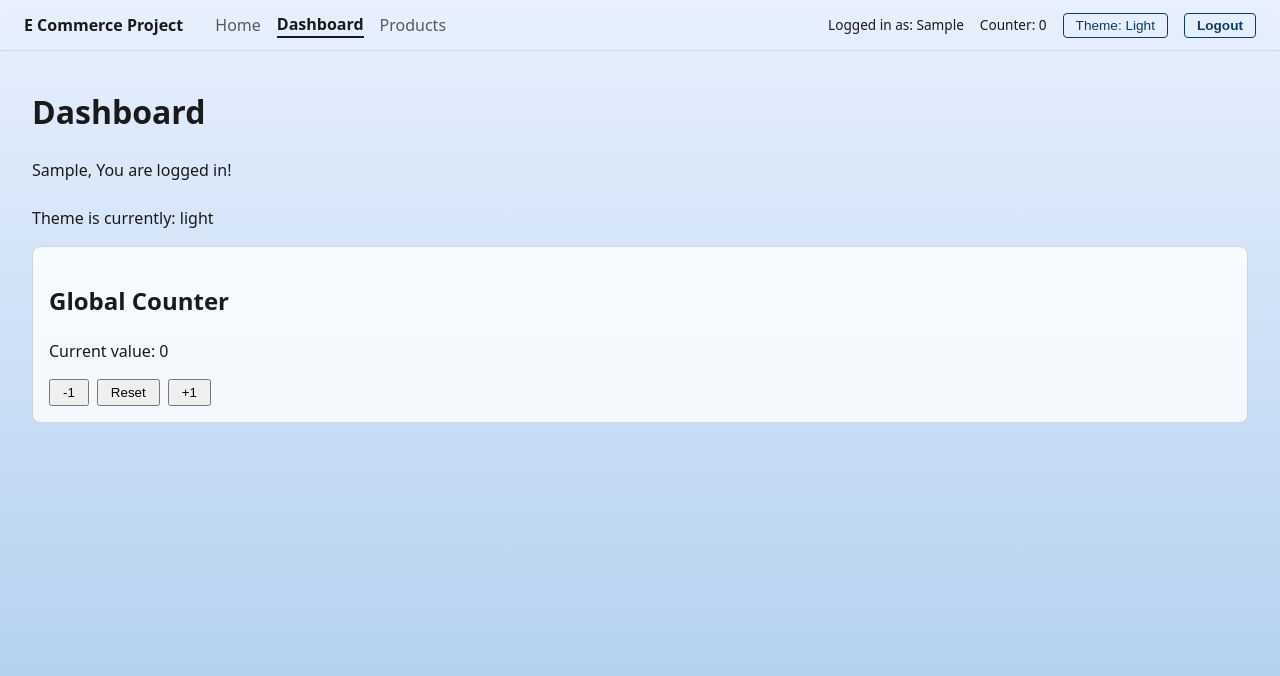
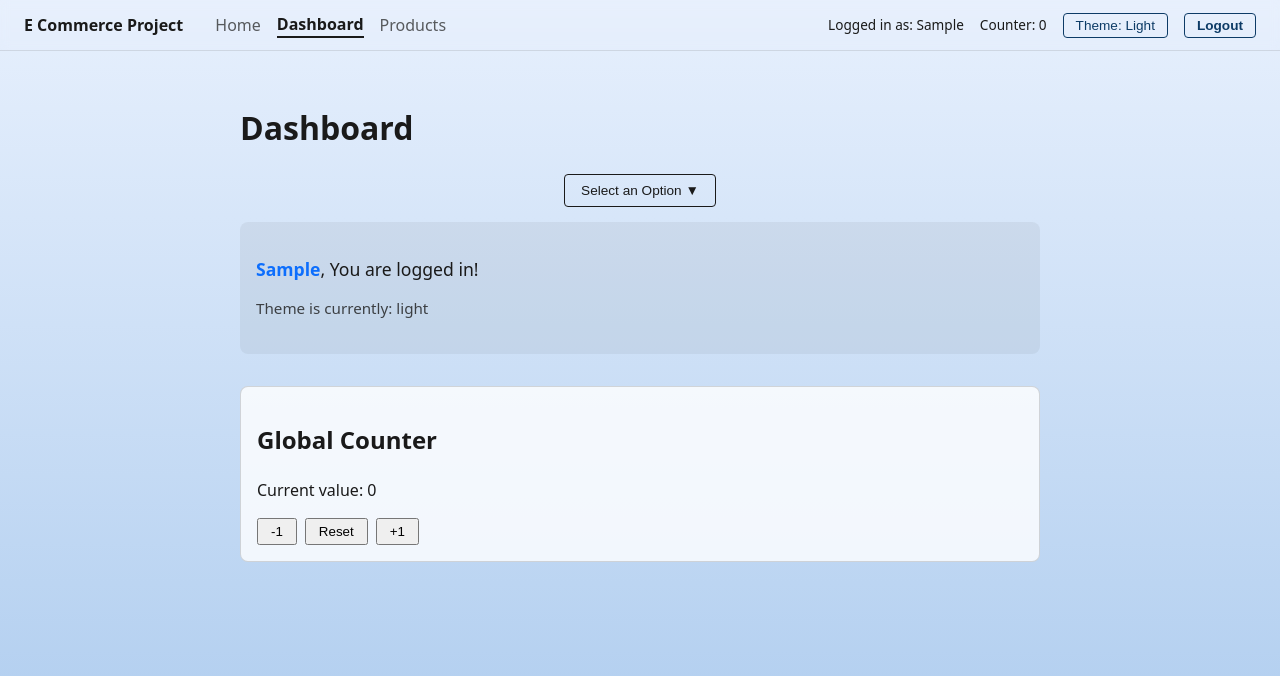
Before and after one commit to w3villa-kunj-bhatia/E_Commerce_Proj, a React (Vite) app: page /login in a window 1280 px wide. Both pictures are taken after typing "Sample", "Sample", "5", "name@example.com" into the empty fields and a click on the button "Submit & Login". Shown: the top 676 px of the page. Built offline with nearby package versions, Linux system fonts and the light colour scheme.

Commit message:
Enhance Dashboard with AccessibleDropdown component; improve styling and layout for better user experience

```diff
--- /dev/null
+++ b/src/components/AccessibleDropdown.jsx
@@ -0,0 +1,82 @@
+import React, { useState, useRef, useEffect } from "react";
+import styles from "./AccessibleDropdown.module.css"; // <-- IMPORT NEW STYLES
+
+function AccessibleDropdown() {
+  const [isOpen, setIsOpen] = useState(false);
+  const dropdownRef = useRef(null);
+  const buttonRef = useRef(null);
+
+  // Close dropdown when pressing 'Escape' or clicking outside
+  useEffect(() => {
+    function handleClickOutside(event) {
+      if (dropdownRef.current && !dropdownRef.current.contains(event.target)) {
+        setIsOpen(false);
+      }
+    }
+
+    function handleEscape(event) {
+      if (event.key === "Escape") {
+        setIsOpen(false);
+        buttonRef.current.focus(); // Return focus to the button
+      }
+    }
+
+    document.addEventListener("mousedown", handleClickOutside);
+    document.addEventListener("keydown", handleEscape);
+
+    return () => {
+      document.removeEventListener("mousedown", handleClickOutside);
+      document.removeEventListener("keydown", handleEscape);
+    };
+  }, []);
+
+  return (
+    <div className={styles.dropdownContainer} ref={dropdownRef}>
+      {/* 1. The main button/trigger */}
+      <button
+        ref={buttonRef}
+        onClick={() => setIsOpen(!isOpen)}
+        className={styles.dropdownButton}
+        id="dropdown-button" // Used to link the menu to the button
+        aria-expanded={isOpen} // ARIA: Indicates if the controlled element is visible
+        aria-haspopup="true" // ARIA: Indicates a popup element (like a menu) will appear
+      >
+        Select an Option {isOpen ? "▲" : "▼"}
+      </button>
+
+      {/* 2. The custom menu/list container */}
+      {isOpen && (
+        <ul
+          role="menu" // ARIA: Defines the element as a container of menu items
+          aria-labelledby="dropdown-button" // ARIA: Links the menu to its label/trigger
+          className={styles.menuList}
+        >
+          {/* 3. The menu items */}
+          <li role="presentation">
+            {/* tabIndex={0} makes the link keyboard focusable inside the menu */}
+            <a
+              href="#"
+              role="menuitem"
+              tabIndex={0}
+              className={styles.menuItemLink}
+            >
+              Option 1 (Tech)
+            </a>
+          </li>
+          <li role="presentation">
+            <a
+              href="#"
+              role="menuitem"
+              tabIndex={0}
+              className={styles.menuItemLink}
+            >
+              Option 2 (Finance)
+            </a>
+          </li>
+        </ul>
+      )}
+    </div>
+  );
+}
+
+export default AccessibleDropdown;
--- /dev/null
+++ b/src/components/AccessibleDropdown.module.css
@@ -0,0 +1,105 @@
+.dropdownContainer {
+  position: relative;
+  display: inline-block;
+}
+
+.dropdownButton {
+  /* Basic Button Styling */
+  padding: 0.5rem 1rem;
+  border-radius: 4px;
+  cursor: pointer;
+  font-weight: 500;
+  transition: all 0.2s ease-in-out;
+  font-size: 0.85rem; /* Match Navbar button size for consistency */
+
+  /* Inherit colors from parent (Navbar) */
+  border: 1px solid currentColor;
+  background-color: transparent;
+  color: inherit;
+}
+
+/* Accessible Focus Styles (Crucial for a11y) */
+.dropdownButton:focus-visible {
+  outline: 2px solid #0d3b66; /* Light theme primary focus color */
+  outline-offset: 2px;
+}
+
+/* Theme-dependent button color (Reusing Navbar colors) */
+:global(.theme-light) .dropdownButton:hover {
+  background: rgba(13, 59, 102, 0.12);
+}
+:global(.theme-dark) .dropdownButton {
+  border-color: #cfe2ff;
+  color: #cfe2ff;
+}
+:global(.theme-dark) .dropdownButton:focus-visible {
+  outline-color: #20c997; /* High-contrast focus for dark mode */
+}
+:global(.theme-dark) .dropdownButton:hover {
+  background: rgba(207, 226, 255, 0.15);
+}
+
+/* Menu List Styles */
+.menuList {
+  position: absolute;
+  top: 100%; /* Position right below the button */
+
+  /* --- MODIFIED FOR CENTERING --- */
+  left: 50%; /* Start the menu at the horizontal center of the button */
+  transform: translateX(
+    -50%
+  ); /* Shift the menu left by 50% of its own width to center it */
+
+  z-index: 10; /* Ensure it appears above other content */
+
+  /* --- MODIFIED FOR BIGGER SIZE --- */
+  min-width: 200px; /* Increased size (was 150px) */
+
+  margin: 0.25rem 0 0 0;
+  padding: 0;
+  list-style: none;
+  border-radius: 4px;
+
+  /* Theme-dependent list styling */
+  border: 1px solid rgba(0, 0, 0, 0.15);
+  background-color: rgba(255, 255, 255, 0.95);
+  box-shadow: 0 4px 12px rgba(0, 0, 0, 0.1);
+}
+
+:global(.theme-dark) .menuList {
+  border: 1px solid rgba(255, 255, 255, 0.15);
+  background-color: rgba(0, 0, 0, 0.85);
+  box-shadow: 0 4px 12px rgba(0, 0, 0, 0.3);
+}
+
+/* Menu Item Styles */
+.menuItemLink {
+  display: block; /* Make the whole <li> clickable/focusable */
+
+  /* --- MODIFIED FOR BIGGER SIZE --- */
+  padding: 0.75rem 1.25rem; /* Increased padding (was 0.5rem 1rem) */
+
+  text-decoration: none;
+  color: inherit;
+  font-size: 0.9rem;
+  white-space: nowrap; /* Prevent items from wrapping */
+}
+
+/* Hover and Focus for Menu Items (Crucial for a11y) */
+.menuItemLink:hover {
+  background-color: rgba(0, 0, 0, 0.05);
+}
+
+.menuItemLink:focus-visible {
+  outline: none;
+  /* Use a high-contrast background color on focus */
+  background-color: rgba(13, 59, 102, 0.12);
+}
+
+:global(.theme-dark) .menuItemLink:hover {
+  background-color: rgba(255, 255, 255, 0.1);
+}
+
+:global(.theme-dark) .menuItemLink:focus-visible {
+  background-color: rgba(207, 226, 255, 0.15);
+}
--- a/src/pages/Dashboard.jsx
+++ b/src/pages/Dashboard.jsx
@@ -1,6 +1,8 @@
 import { useTheme } from "../context/ThemeContext.jsx";
 import { useSelector } from "react-redux";
 import CounterControls from "../components/CounterControls.jsx";
+import styles from "./Dashboard.module.css";
+import AccessibleDropdown from "../components/AccessibleDropdown.jsx";
 
 function Dashboard() {
   const { theme } = useTheme();
@@ -8,17 +10,24 @@ function Dashboard() {
   const username = useSelector((state) => state.auth.username);
 
   return (
-    <div>
+    <div className={styles.dashboardContainer}>
       <h1>Dashboard</h1>
+       <div className={styles.centerContent}>
+        <AccessibleDropdown />
+      </div>
+      <div className={styles.welcomeMessage}>
         {isLoggedIn ? (
           <p>
-          <span>{username}</span>, You are logged in! <br />
-          <br />
+            <span className={styles.usernameHighlight}>{username}</span>, You
+            are logged in!
+            <span className={styles.statusText}>
               Theme is currently: {theme}
+            </span>
           </p>
         ) : (
           <p>You are not logged in. Toggle Login in the navbar.</p>
         )}
+      </div>
 
       <CounterControls />
     </div>
--- /dev/null
+++ b/src/pages/Dashboard.module.css
@@ -0,0 +1,45 @@
+.dashboardContainer {
+  /* Center the content and prevent it from stretching across ultra-wide screens */
+  max-width: 800px;
+  margin: 0 auto;
+  padding-top: 1rem;
+}
+
+.welcomeMessage {
+  /* Ensure a clear block for important information */
+  font-size: 1.1rem;
+  line-height: 1.6;
+  margin-bottom: 2rem;
+  padding: 1rem;
+  border-radius: 8px;
+  /* Use a subtle background color for the message to clearly separate it from the main page background */
+  background-color: rgba(0, 0, 0, 0.05);
+}
+
+/* Theme-specific adjustment for visibility in dark mode */
+:global(.theme-dark) .welcomeMessage {
+  background-color: rgba(255, 255, 255, 0.05);
+}
+
+.usernameHighlight {
+  font-weight: 700;
+  /* Use a color that maintains good contrast in both themes */
+  color: #0d6efd; /* A visible blue */
+}
+
+:global(.theme-dark) .usernameHighlight {
+  color: #20c997; /* A bright teal/green for dark mode contrast */
+}
+
+.statusText {
+  /* Provide clear visual separation for the theme status text */
+  display: block;
+  margin-top: 0.75rem;
+  font-size: 0.95rem;
+  opacity: 0.8;
+}
+
+.centerContent {
+  text-align: center;
+  margin-bottom: 15px;
+}
```
Lines whose indentation alone changed are shown as unchanged.
